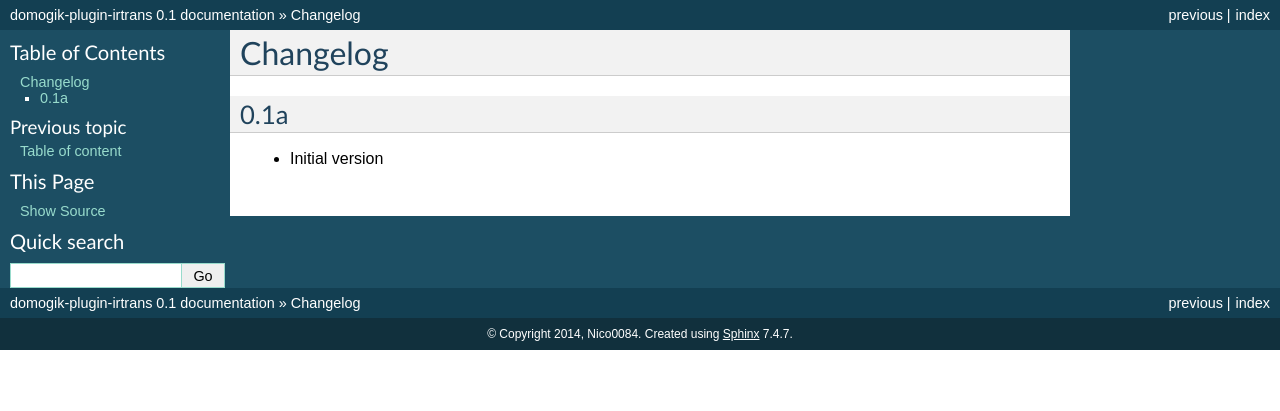
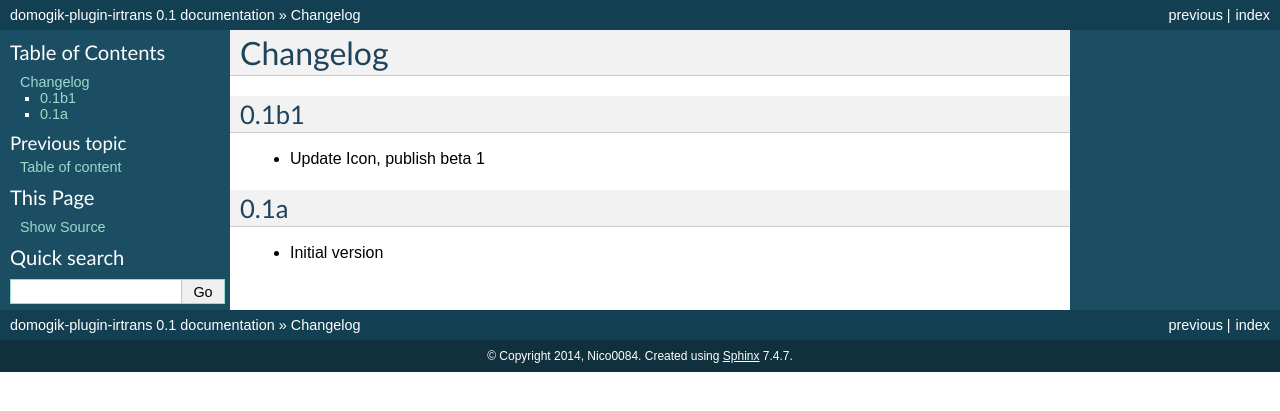
Before and after one commit to Nico0084/domogik-plugin-irtrans, a Sphinx documentation site: the page built from docs/changelog.txt, in a window 1280 px wide. Shown: the top 411 px of the page. Built offline with Sphinx 7.4.7, drawn with Linux system fonts in a browser that asks for light colours; pages that are not in the unit, such as notebooks, are missing from menus.

Commit message:
Change log

```diff
--- a/docs/changelog.txt
+++ b/docs/changelog.txt
@@ -1,6 +1,11 @@
 =========
 Changelog
 =========
+
+0.1b1
+====
+
+* Update Icon, publish beta 1
 
 0.1a
 ====
```
